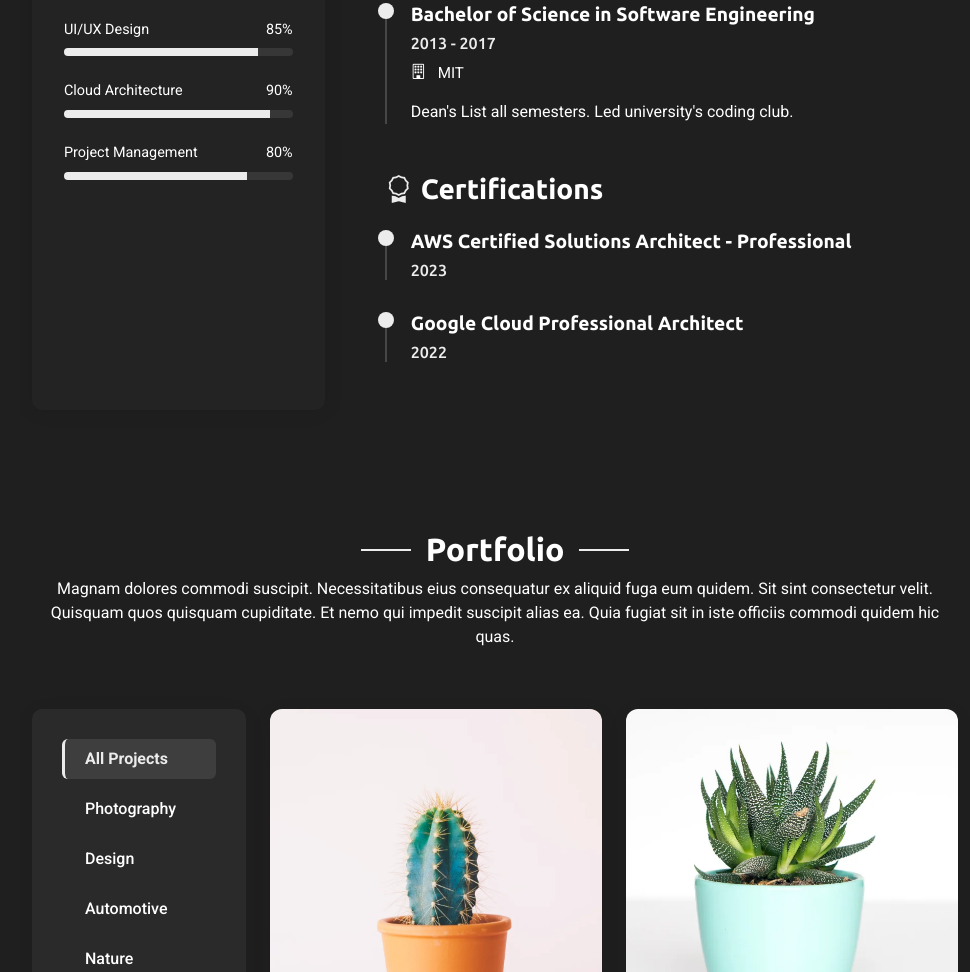
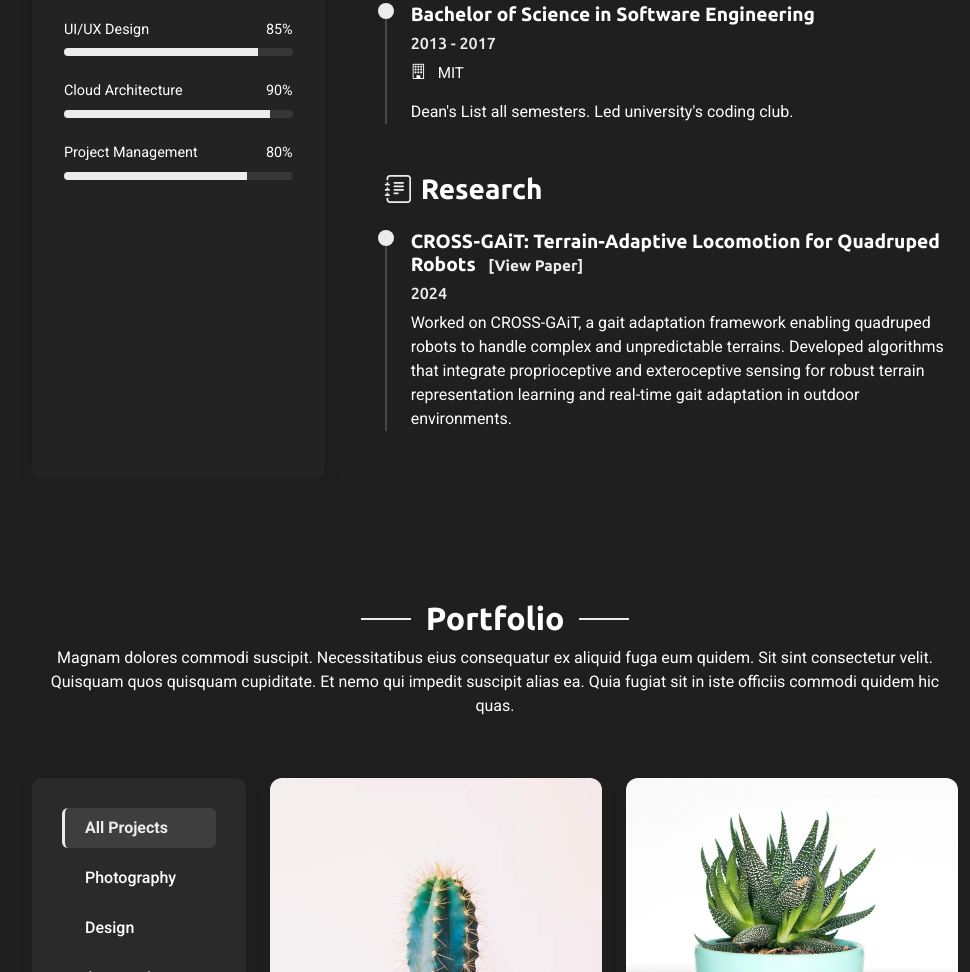
Before and after one commit to harshavarthanv/harshavarthanv.github.io, a plain HTML site: page index.html in a window 1280 px wide. Shown: the part 3606-4578 px from the top of the page, without its empty margins (310-1280 px from the left). Drawn offline with nearby package versions, Linux system fonts and the light colour scheme.

Commit message:
research work

```diff
--- a/index.html
+++ b/index.html
@@ -437,20 +437,24 @@
               </div>
             </div>
 
-            <!-- Certifications Section -->
+          <!-- Research Section -->
             <div class="resume-section" data-aos="fade-up" data-aos-delay="200">
-              <h3><i class="bi bi-award me-2"></i>Certifications</h3>
+              <h3><i class="bi bi-journal-text me-2"></i>Research</h3>
 
               <div class="resume-item">
-                <h4>AWS Certified Solutions Architect - Professional</h4>
-                <h5>2023</h5>
-              </div>
-
-              <div class="resume-item">
-                <h4>Google Cloud Professional Architect</h4>
-                <h5>2022</h5>
+                <h4>
+                  CROSS-GAiT: Terrain-Adaptive Locomotion for Quadruped Robots
+                  <a href="https://arxiv.org/html/2409.17262v3" target="_blank" style="font-size: 0.8em; margin-left: 8px;">[View Paper]</a>
+                </h4>
+                <h5>2024</h5>
+                <p>
+                  Worked on CROSS-GAiT, a gait adaptation framework enabling quadruped robots to handle complex and unpredictable terrains.
+                  Developed algorithms that integrate proprioceptive and exteroceptive sensing for robust terrain representation learning and
+                  real-time gait adaptation in outdoor environments.
+                </p>
               </div>
             </div>
+
           </div>
         </div>
 
```
